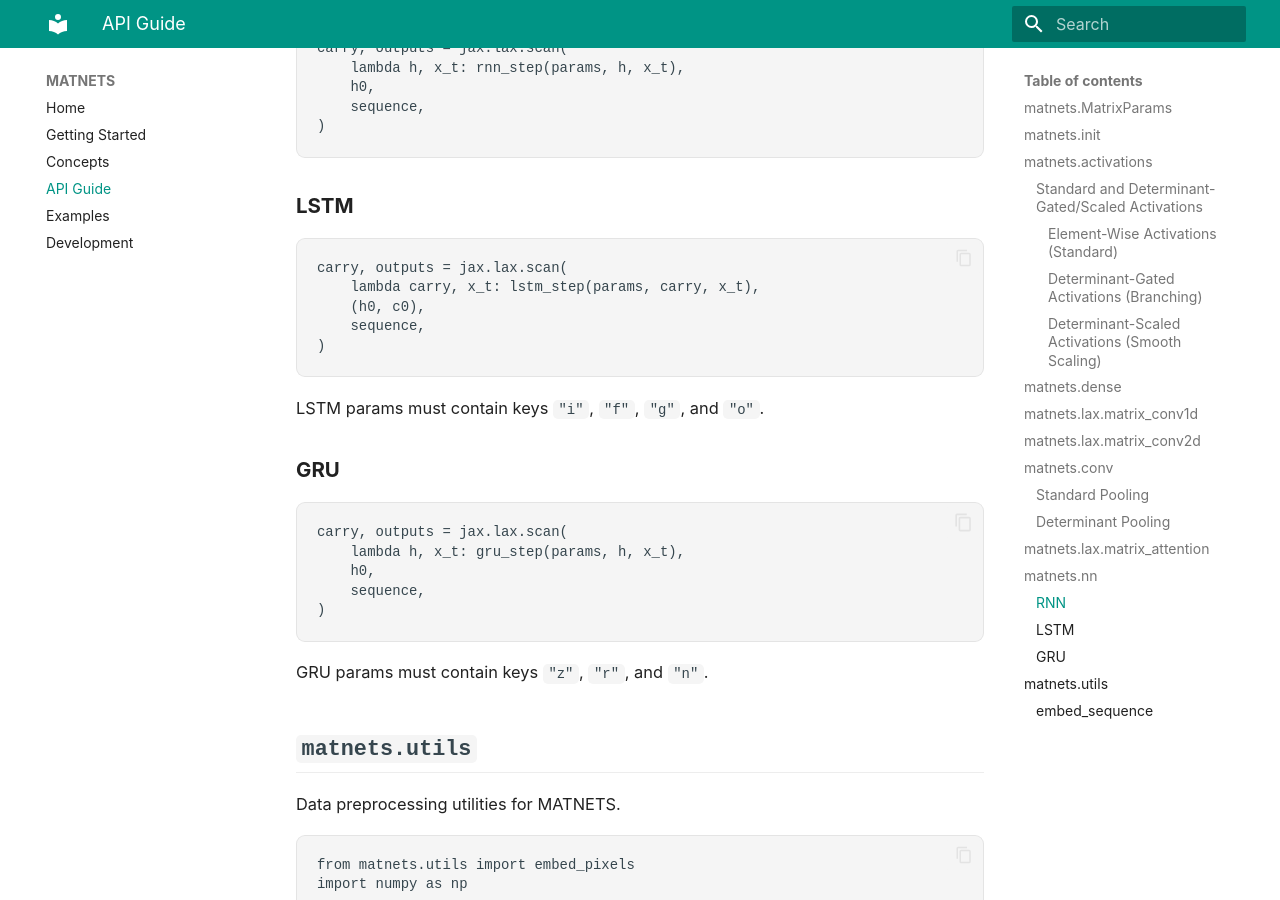
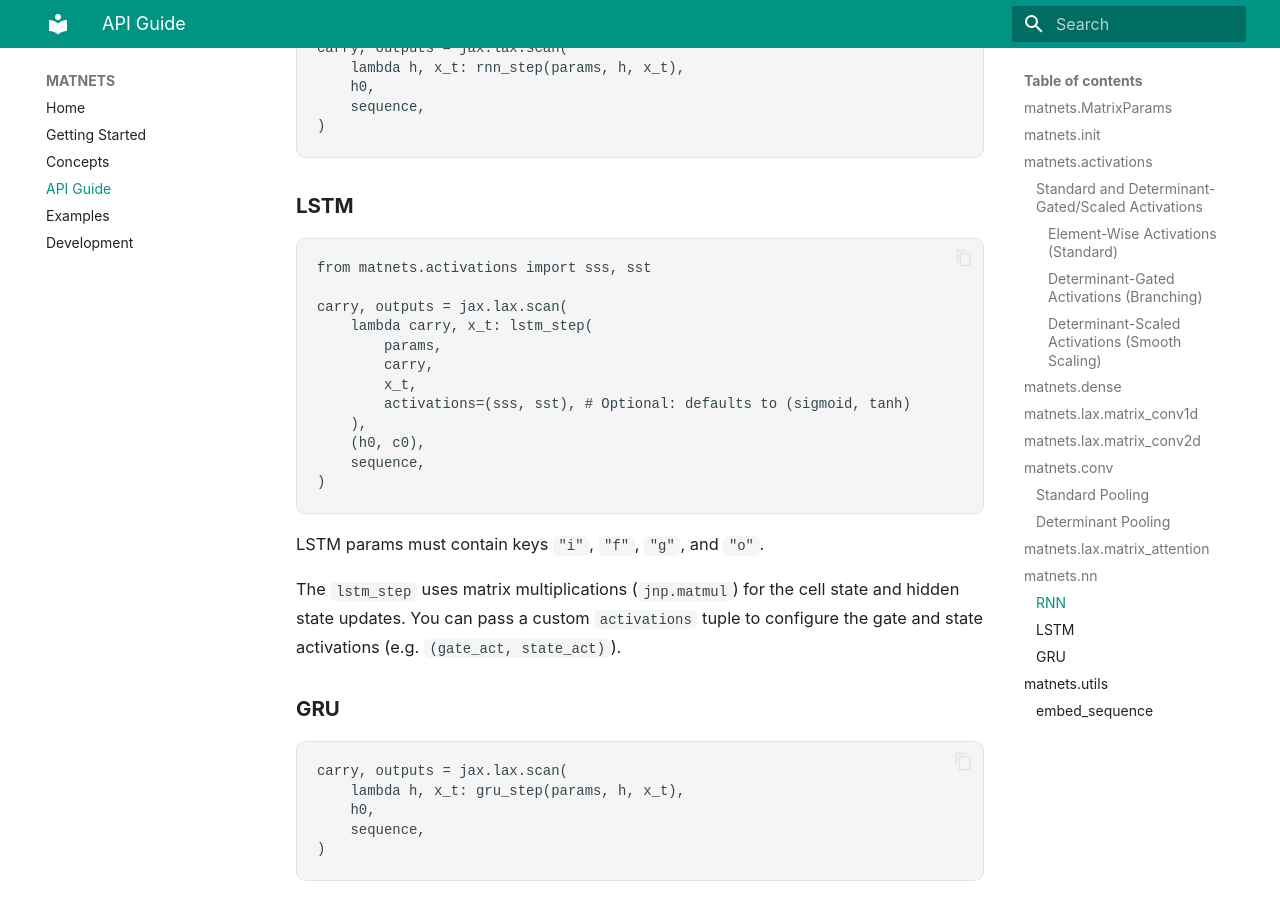
Before and after one commit to dsainvg/MATNETS, an MkDocs documentation site: the page built from docs/api.md, in a window 1280 px wide and 900 px high, scrolled down 5567 px. Built offline with MkDocs 1.6.1 and Material for MkDocs 9.7.7, drawn with Linux system fonts in a browser that asks for light colours.

Commit message:
feat: update lstm_step to use matrix multiplications and support custom activation functions; update changelog and tests

````diff
--- a/docs/api.md
+++ b/docs/api.md
@@ -223,14 +223,23 @@ carry, outputs = jax.lax.scan(
 ### LSTM
 
 ```python
+from matnets.activations import sss, sst
+
 carry, outputs = jax.lax.scan(
-    lambda carry, x_t: lstm_step(params, carry, x_t),
+    lambda carry, x_t: lstm_step(
+        params,
+        carry,
+        x_t,
+        activations=(sss, sst), # Optional: defaults to (sigmoid, tanh)
+    ),
     (h0, c0),
     sequence,
 )
 ```
 
 LSTM params must contain keys `"i"`, `"f"`, `"g"`, and `"o"`.
+
+The `lstm_step` uses matrix multiplications (`jnp.matmul`) for the cell state and hidden state updates. You can pass a custom `activations` tuple to configure the gate and state activations (e.g. `(gate_act, state_act)`).
 
 ### GRU
 
--- a/pyproject.toml
+++ b/pyproject.toml
@@ -4,7 +4,7 @@ build-backend = "poetry.core.masonry.api"
 
 [project]
 name = "matnets"
-version = "3.2.2"
+version = "3.2.3"
 description = "A small experimental neural network library where neurons are represented as matrices."
 readme = "docs/index.md"
 requires-python = ">=3.11"
````
Also changed, not shown: CHANGELOG.md (+1 -0 lines), 2 other files.
